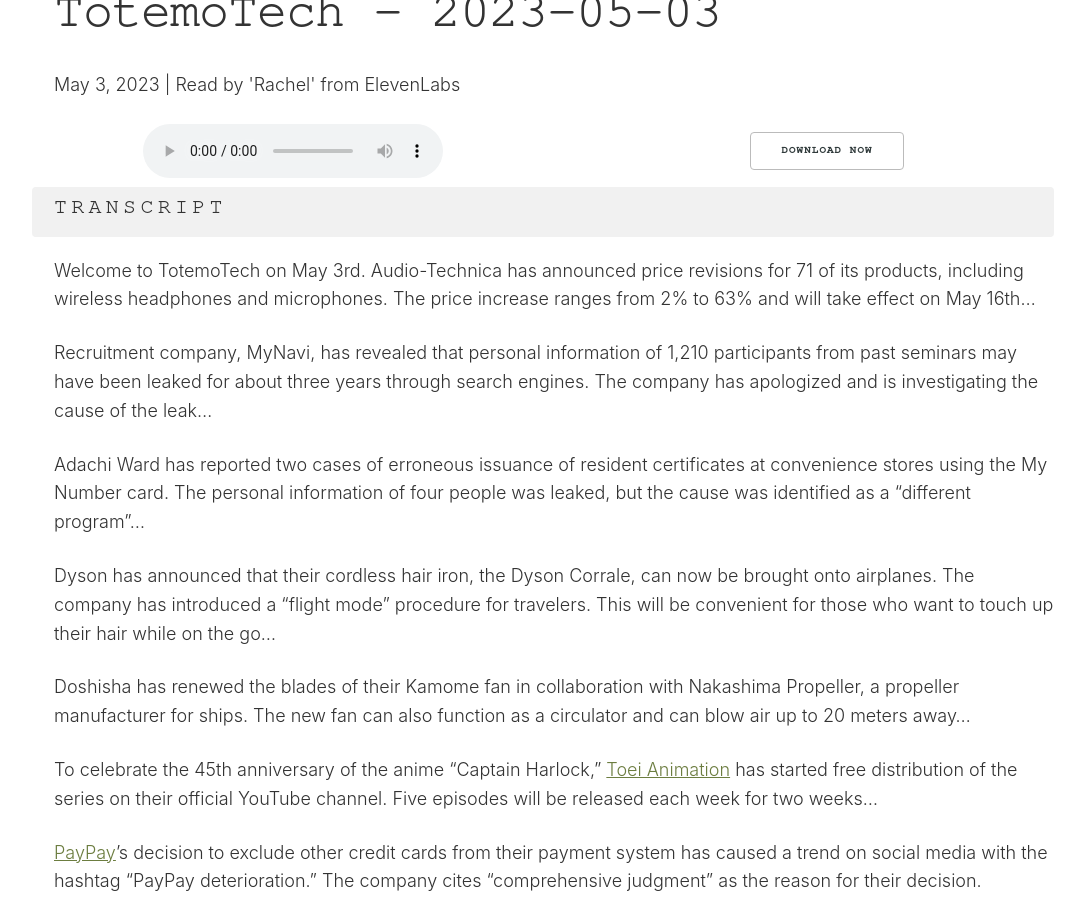
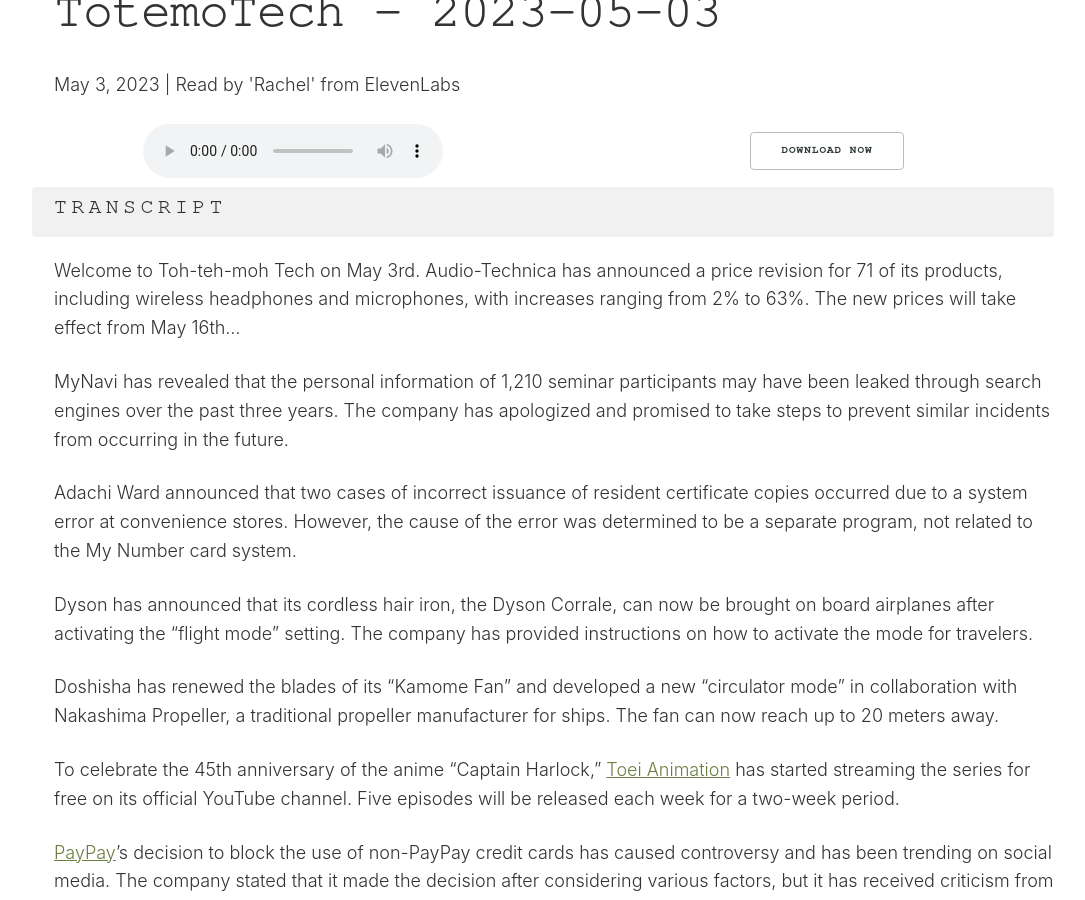
Before and after one commit to tagawa/TotemoTech, a Jekyll site: the page built from docs/_posts/2023-05-03-news.md, in a window 1280 px wide and 900 px high, scrolled down 415 px. Shown: the whole window, without its empty margins (86-1171 px from the left). Built offline with Jekyll 4.4.1, drawn with Linux system fonts in a browser that asks for light colours; comment, search, counter and statistics services are not loaded; some of the changed text lies outside the part shown.

Commit message:
Updated news post

```diff
--- a/docs/_posts/2023-05-03-news.md
+++ b/docs/_posts/2023-05-03-news.md
@@ -1,12 +1,12 @@
 ---
 layout: post
 title: "TotemoTech - 2023-05-03"
-date: 2023-05-03 08:23:06 +0900
+date: 2023-05-03 08:30:57 +0900
 file: https://archive.org/download/totemotech/totemotech_2023-05-03.mp3
-summary: "Audio-Technica announces price revisions for 71 products, recruitment company Mynavi investigates a data leak, Dyson updates its cordless hair iron for airplane travel, & more…"
+summary: "Tech news from Japan for 2023-05-03"
 description: "English tech news from Japan for May 3rd, 2023."
-duration: "129"
-length: "02:09"
+duration: "124"
+length: "02:04"
 explicit: "no"
 keywords: "japan, tech, news"
 block: "no"
@@ -15,18 +15,20 @@
 
 ### Transcript
 
-Welcome to TotemoTech on May 3rd. Audio-Technica has announced price revisions for 71 of its products, including wireless headphones and microphones. The price increase ranges from 2% to 63% and will take effect on May 16th...
+Welcome to Toh-teh-moh Tech on May 3rd. Audio-Technica has announced a price revision for 71 of its products, including wireless headphones and microphones, with increases ranging from 2% to 63%. The new prices will take effect from May 16th...
 
-Recruitment company, MyNavi, has revealed that personal information of 1,210 participants from past seminars may have been leaked for about three years through search engines. The company has apologized and is investigating the cause of the leak...
+MyNavi has revealed that the personal information of 1,210 seminar participants may have been leaked through search engines over the past three years. The company has apologized and promised to take steps to prevent similar incidents from occurring in the future.
 
-Adachi Ward has reported two cases of erroneous issuance of resident certificates at convenience stores using the My Number card. The personal information of four people was leaked, but the cause was identified as a "different program"...
+Adachi Ward announced that two cases of incorrect issuance of resident certificate copies occurred due to a system error at convenience stores. However, the cause of the error was determined to be a separate program, not related to the My Number card system.
 
-Dyson has announced that their cordless hair iron, the Dyson Corrale, can now be brought onto airplanes. The company has introduced a "flight mode" procedure for travelers. This will be convenient for those who want to touch up their hair while on the go...
+Dyson has announced that its cordless hair iron, the Dyson Corrale, can now be brought on board airplanes after activating the "flight mode" setting. The company has provided instructions on how to activate the mode for travelers.
 
-Doshisha has renewed the blades of their Kamome fan in collaboration with Nakashima Propeller, a propeller manufacturer for ships. The new fan can also function as a circulator and can blow air up to 20 meters away...
+Doshisha has renewed the blades of its "Kamome Fan" and developed a new "circulator mode" in collaboration with Nakashima Propeller, a traditional propeller manufacturer for ships. The fan can now reach up to 20 meters away.
 
-To celebrate the 45th anniversary of the anime "Captain Harlock," [Toei Animation](/companies/toei-animation) has started free distribution of the series on their official YouTube channel. Five episodes will be released each week for two weeks...
+To celebrate the 45th anniversary of the anime "Captain Harlock," [Toei Animation](/companies/toei-animation) has started streaming the series for free on its official YouTube channel. Five episodes will be released each week for a two-week period.
 
-[PayPay](/companies/paypay)'s decision to exclude other credit cards from their payment system has caused a trend on social media with the hashtag "PayPay deterioration." The company cites "comprehensive judgment" as the reason for their decision. However, bank transfers and convenience store ATMs can still be used for charging the account...
+[PayPay](/companies/paypay)'s decision to block the use of non-PayPay credit cards has caused controversy and has been trending on social media. The company stated that it made the decision after considering various factors, but it has received criticism from users who prefer to use other credit cards.
 
-[TOHO Cinemas](/companies/toho-cinemas) has announced that they will increase their movie ticket prices by 100 yen for general admission and 100 yen for senior admission starting from June 1st. The new prices will be 2,000 yen for general admission and 1,300 yen for senior admission. And that's all for today's news. Thanks for listening to TotemoTech.
+[TOHO Cinemas](/companies/toho-cinemas) has announced a price increase for movie tickets, with general admission rising from 1,900 yen to 2,000 yen, and senior admission rising from 1,200 yen to 1,300 yen, starting from June 1st.
+
+And that's all for today's news. Thanks for listening to TotemoTech.
```
